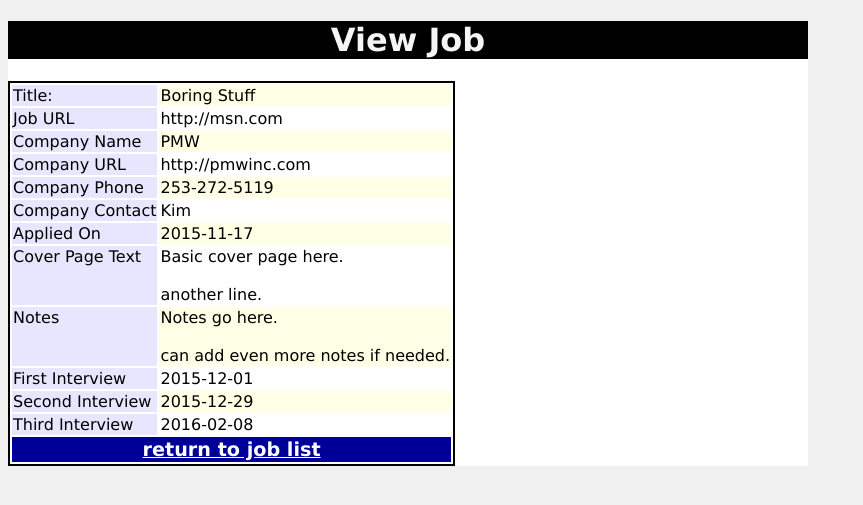
After one commit to melliss67/job_search, a Flask app: page /job/view/1 in a window 1280 px wide. The commit adds this page. Shown: the top 505 px of the page, without its empty margins (0-863 px from the left). Run offline with Flask 2, Linux system fonts and the light colour scheme; data comes from the database, SQL or seed files in the repository; both versions use the stored data as it was after the commit.

Commit message:
Created view form and worked on page formatting.

```diff
--- a/application.py
+++ b/application.py
@@ -54,6 +54,16 @@ def new_job():
     else:
         return render_template('new_job.html')
 
+@app.route('/job/view/<int:job_id>')
+def view_job(job_id):
+    job = session.query(Jobs).filter_by(job_id=job_id).one()
+    return render_template('view_job.html', job_id=job_id, job_title=job.job_title,
+        job_url=job.job_url, company_name=job.company_name, company_url=job.company_url,
+        company_phone=job.company_phone, company_contact=job.company_contact,
+        applied_on=job.applied_on, cover_page=job.cover_page, notes=job.notes,
+        first_interview=job.first_interview, second_interview=job.second_interview,
+        third_interview=job.third_interview)
+
 @app.route('/job/edit/<int:job_id>', methods=['GET', 'POST'])
 def edit_job(job_id):
     if request.method == 'POST':
@@ -78,6 +88,7 @@ def edit_job(job_id):
         job.company_name = request.form['company_name']
         job.company_url = request.form['company_url']
         job.company_phone = request.form['company_phone']
+        job.company_contact = request.form['company_contact']
         job.applied_on = appliedOnDate
         job.cover_page = request.form['cover_page']
         job.notes = request.form['notes']
--- a/static/style.css
+++ b/static/style.css
@@ -8,6 +8,43 @@ h1 {
     color: #F5F5F5;
     background-color: #000000;
     text-align: center;
+}
+
+td {
+    white-space: pre-wrap;
+}
+
+table.edit {
+    border: 1px solid #000000;
+}
+table.edit td {
+    border-bottom: 2px dotted #000000;
+}
+
+table.display {
+    border: 2px solid #000000;
+}
+table.display th {
+    background-color: #000099;
+    color: #FFFFFF;
+    font-style: bold;
+    font-size: 1.2em;
+}
+table.display th a  {
+    color: #FFFFFF;
+}
+table.display th a:hover  {
+    color: #FFFFCC;
+    font-size: 1.1em;
+}
+table.display td {
+    vertical-align: top;
+}
+table.display td.labels {
+    background-color: #E6E6FF;
+}
+table.display td.values {
+    background-color: #FFFFE6;
 }
 
 #container {
--- a/templates/edit_job.html
+++ b/templates/edit_job.html
@@ -4,7 +4,7 @@
 <div id="container">
   <h1>Edit Job</h1>
   <form action="#" method="post">
-    <table>
+    <table class="edit">
       <tr>
         <td>Title: </td>
         <td><input type="text" name="job_title" value="{{ job_title }}" required></td>
--- a/templates/jobs.html
+++ b/templates/jobs.html
@@ -19,7 +19,7 @@
   <h1>Job list</h1>
   <ul>
   {% for job in job_list %}
-    <li><a href="/job/edit/{{ job.job_id }}"> {{ job.job_title }}</a> {{ job.company_name }}</li>
+    <li><a href="/job/view/{{ job.job_id }}">{{ job.job_title }}</a> {{ job.company_name }} <a href="/job/edit/{{ job.job_id }}">edit</a></li>
   {% endfor %}
   </ul>
   <div id="nav-bar">
--- /dev/null
+++ b/templates/view_job.html
@@ -0,0 +1,62 @@
+<!doctype html>
+<title>View Job</title>
+<link rel=stylesheet type=text/css href="{{ url_for('static', filename='style.css') }}">
+<div id="container">
+  <h1>View Job</h1>
+  <form action="#" method="post">
+    <table class="display">
+
+      <tr>
+        <td class="labels">Title: </td>
+        <td class="values">{{ job_title }}</td>
+      </tr>
+      <tr>
+        <td class="labels">Job URL</td>
+        <td>{{ job_url }}</td>
+      </tr>
+      <tr>
+        <td class="labels">Company Name</td>
+        <td class="values">{{ company_name }}</td>
+      </tr>
+      <tr>
+        <td class="labels">Company URL</td>
+        <td>{{ company_url }}</td>
+      </tr>
+      <tr>
+        <td class="labels">Company Phone</td>
+        <td class="values">{{ company_phone }}</td>
+      </tr>
+      <tr>
+        <td class="labels">Company Contact</td>
+        <td>{{ company_contact }}</td>
+      </tr>
+      <tr>
+        <td class="labels">Applied On</td>
+        <td class="values">{{ applied_on }}</td>
+      </tr>
+      <tr>
+        <td class="labels">Cover Page Text</td>
+        <td>{{ cover_page }}</td>
+      </tr>
+      <tr>
+        <td class="labels">Notes</td>
+        <td class="values">{{ notes }}</td>
+      </tr>
+      <tr>
+        <td class="labels">First Interview</td>
+        <td>{{ first_interview }}</td>
+      </tr>
+      <tr>
+        <td class="labels">Second Interview</td>
+        <td class="values">{{ second_interview }}</td>
+      </tr>
+      <tr>
+        <td class="labels">Third Interview</td>
+        <td>{{ third_interview }}</td>
+      </tr>
+      <tr>
+        <th colspan="2"><a href="/jobs">return to job list</a></th>
+      </tr>
+    </table>
+  </form>
+</div>
```
Also changed, not shown: jobs.db.
